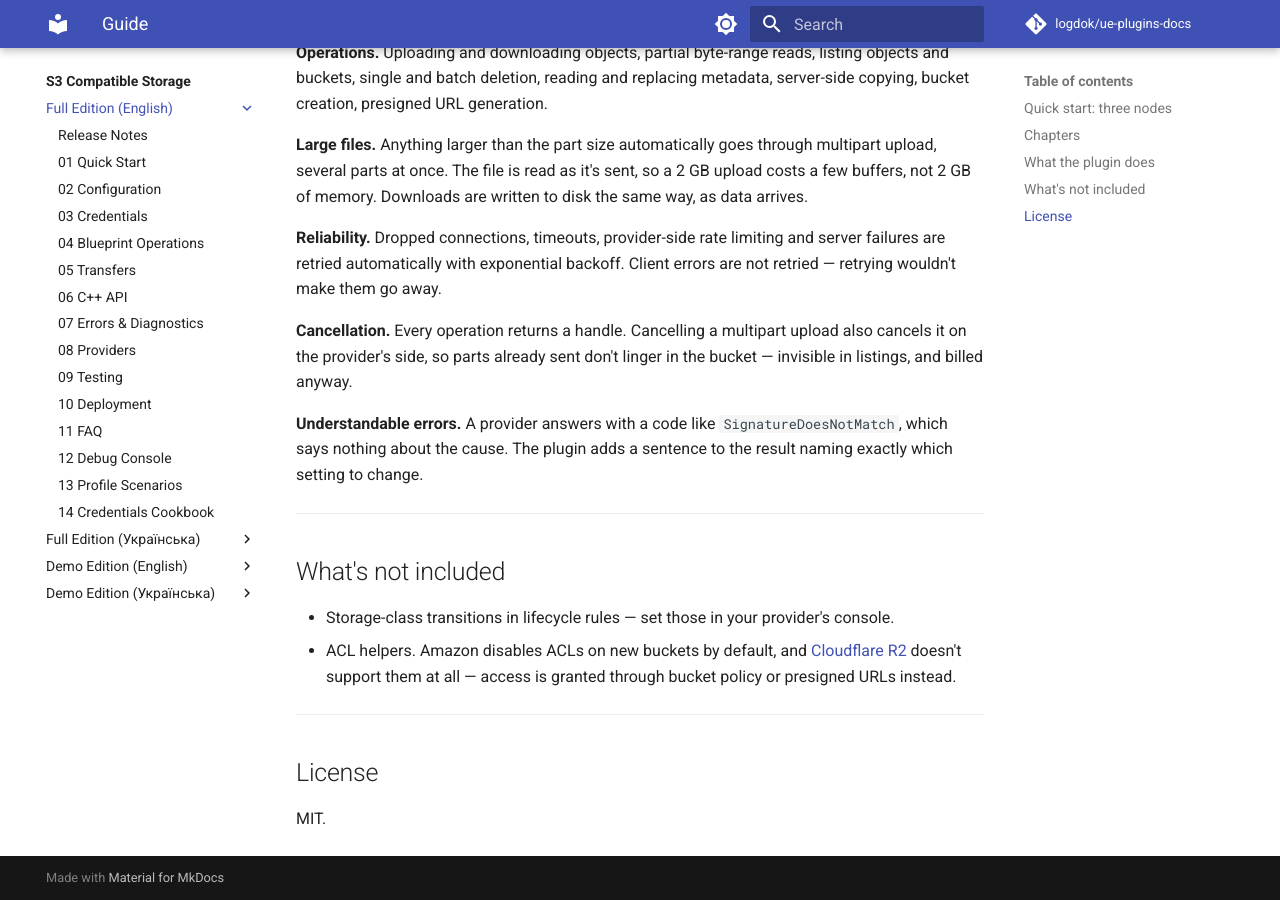
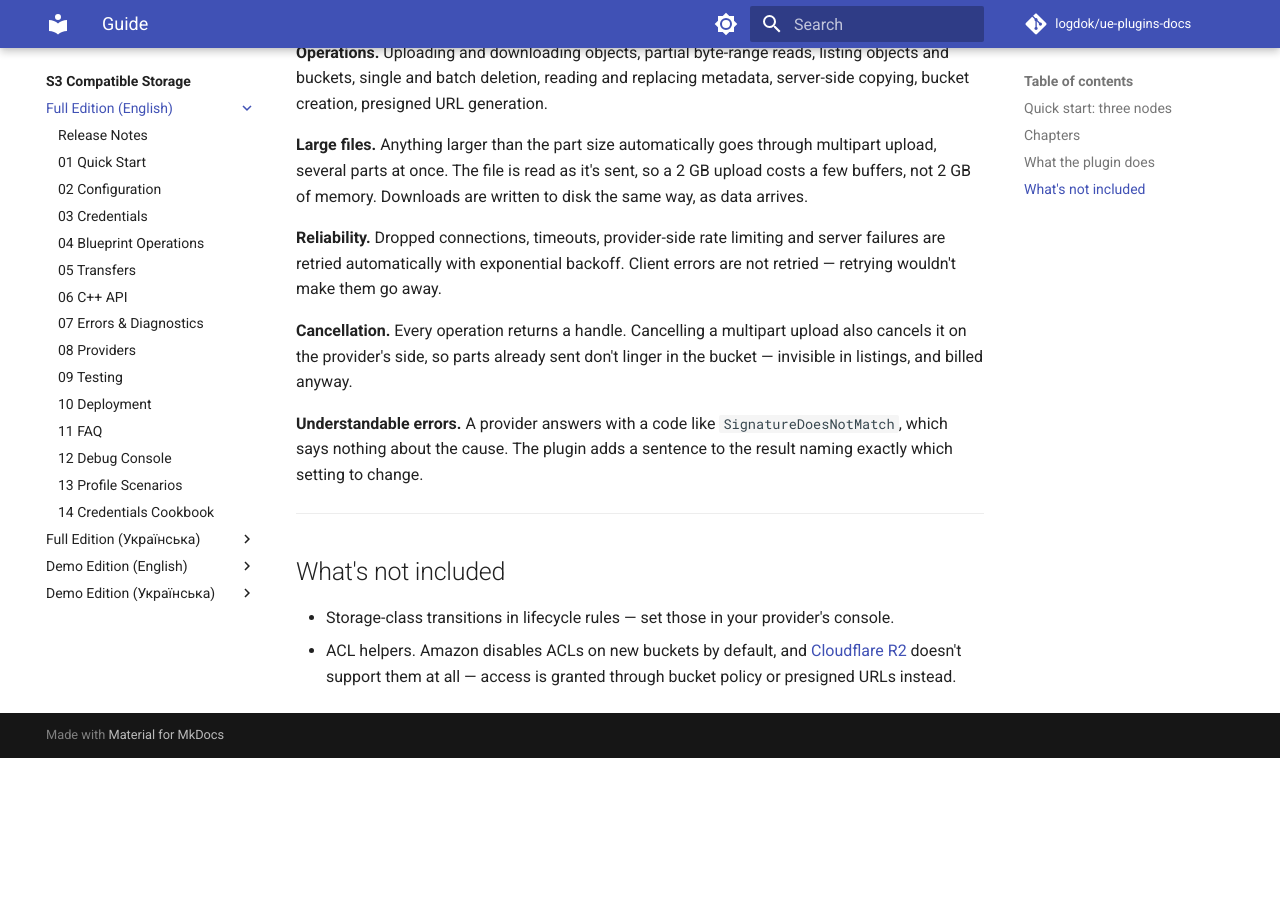
Before and after one commit to logdok/ue-plugins-docs, an MkDocs documentation site: the page built from docs/s3-compatible-storage/Full/en/README.md, in a window 1280 px wide and 900 px high, scrolled down 2363 px. Built offline with MkDocs 1.6.1 and Material for MkDocs 9.7.7, drawn with Linux system fonts in a browser that asks for light colours; comment, search, counter and statistics services are not loaded; after the commit the page ends 3121 px from its top, so only the background shows below that.

Commit message:
Sync docs from HostS3@9019cc7

```diff
--- a/docs/s3-compatible-storage/Demo/en/README.md
+++ b/docs/s3-compatible-storage/Demo/en/README.md
@@ -100,9 +100,3 @@ setting to change.
 - Storage-class transitions in lifecycle rules — set those in your provider's console.
 - ACL helpers. Amazon disables ACLs on new buckets by default, and [Cloudflare R2](https://www.cloudflare.com/developer-platform/products/r2/) doesn't
   support them at all — access is granted through bucket policy or presigned URLs instead.
-
----
-
-## License
-
-MIT.
--- a/docs/s3-compatible-storage/Full/en/README.md
+++ b/docs/s3-compatible-storage/Full/en/README.md
@@ -99,9 +99,3 @@ setting to change.
 - Storage-class transitions in lifecycle rules — set those in your provider's console.
 - ACL helpers. Amazon disables ACLs on new buckets by default, and [Cloudflare R2](https://www.cloudflare.com/developer-platform/products/r2/) doesn't
   support them at all — access is granted through bucket policy or presigned URLs instead.
-
----
-
-## License
-
-MIT.
```
Also changed, not shown: docs/s3-compatible-storage/Demo/uk/README.md (+0 -6 lines), docs/s3-compatible-storage/Full/uk/README.md (+0 -6 lines), docs/s3-compatible-storage/index.md (+1 -1 lines).
